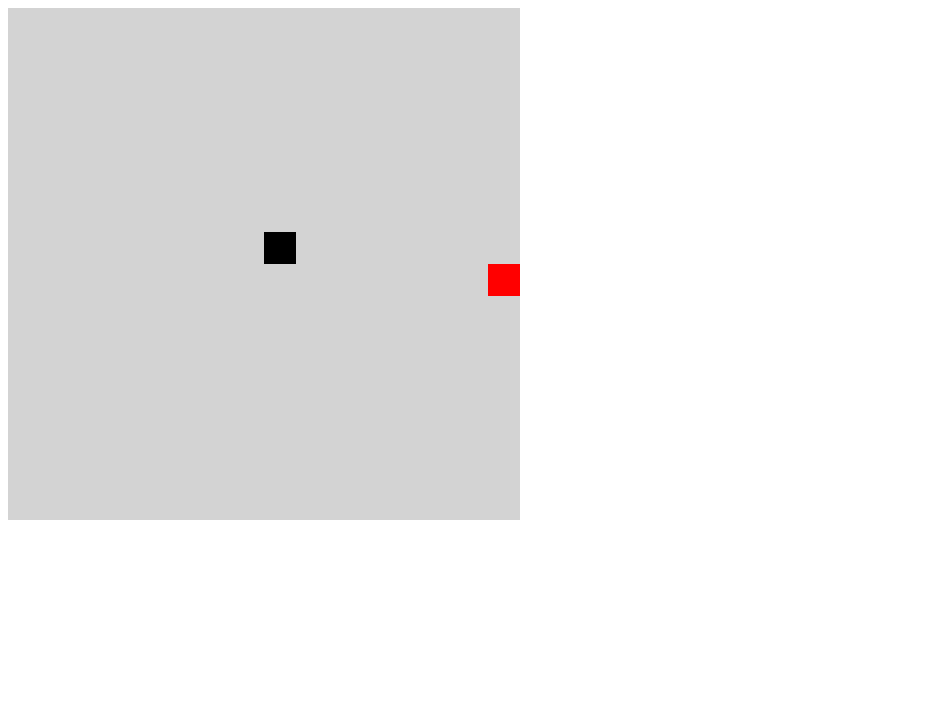
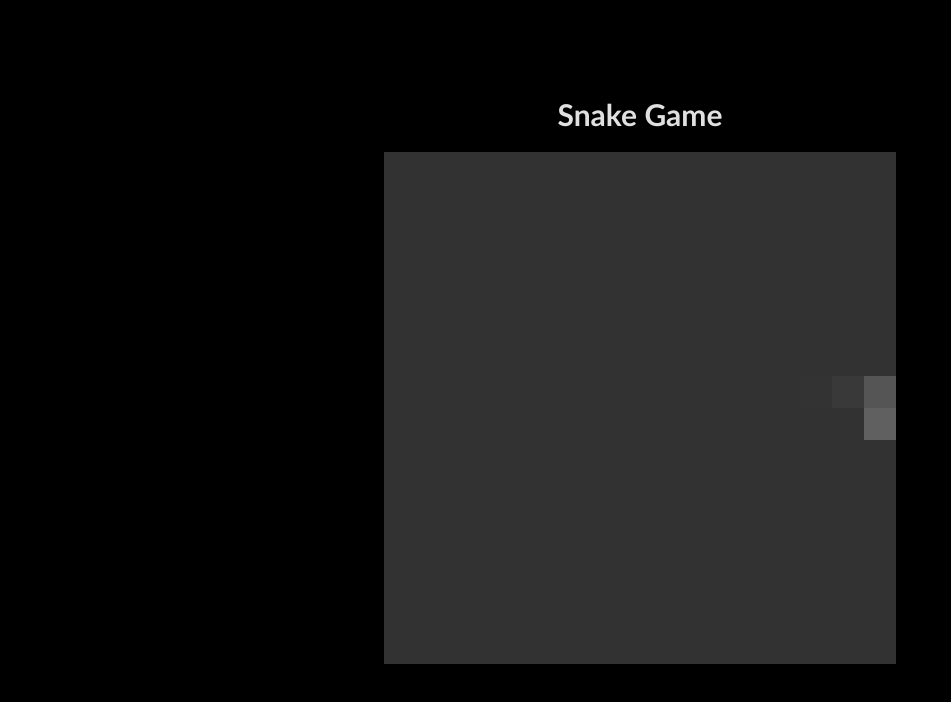
Before and after one commit to rafaelcarbon/estudosDIO, a plain HTML site: page htmlwebdeveloper/snakegame/index.html in a window 1280 px wide. Shown: the whole page, without its empty margins (0-951 px from the left). Drawn offline with Linux system fonts and the light colour scheme; files that its build step writes are made by us from their sources.

Commit message:
Adicionando dificuldade de bordas e dando um estilo

```diff
--- a/htmlwebdeveloper/snakegame/index.html
+++ b/htmlwebdeveloper/snakegame/index.html
@@ -5,7 +5,7 @@
     <meta name="viewport" content="width=device-width, initial-scale=1.0">
     <meta http-equiv="X-UA-COmpatible" content="ie=edge">
 
-    <link rel="stylesheet" href="./img/style/main.css">
+    <link rel="stylesheet" href="./style/main.css">
     <link rel="apple-touch-icon" sizes="180x180" href="./img/apple-touch-icon.png">
     <link rel="icon" type="image/png" sizes="32x32" href="./img/favicon-32x32.png">
     <link rel="icon" type="image/png" sizes="16x16" href="./img/favicon-16x16.png">
@@ -15,7 +15,9 @@
 
 </head>
 <body>
-    <canvas id="snake" width="512" height="512"></canvas>
+    <h1>Snake Game</h1>
+
+    <canvas id="snake" height="512" width="512"></canvas>
 
     <!-- Script -->
     <script defer src="./script/main.js"></script>
--- a/htmlwebdeveloper/snakegame/script/main.js
+++ b/htmlwebdeveloper/snakegame/script/main.js
@@ -9,6 +9,7 @@ let food = {
     y: Math.floor(Math.random() * 15 + 1) * box
 }
 
+background();
 document.addEventListener("keydown", update);
 
 snake[0] = {
@@ -17,19 +18,11 @@ snake[0] = {
     y: 7 * box
 
 }
-
-function background(){
-
-    context.fillStyle = "lightgray";
-    context.fillRect(0, 0, 16 * box, 16 * box);
-
-}
-
 function makesnake(){
 
     for(i=0; i < snake.length; i++){
 
-        context.fillStyle = "black";
+        context.fillStyle = "#E0E0E0";
         context.fillRect(snake[i].x, snake[i].y, box, box);
 
     }
@@ -37,10 +30,18 @@ function makesnake(){
 
 function newfood(){
 
-    context.fillStyle = "red";
+    context.fillStyle = "#606060";
     context.fillRect(food.x, food.y, box, box)
 
 }
+function background(){
+
+    context.fillStyle = "rgba(50, 50, 50, 0.8)";
+    context.fillRect(0, 0, 16 * box, 16 * box);
+
+}
+
+
 
 function update(event){
 
@@ -52,21 +53,28 @@ function update(event){
 
 function start(){
 
-    if(snake[0].x > 15 * box && direction == "right") snake[0].x = 0;
-    if(snake[0].x < 0 && direction == "left") snake[0].x = 16 * box;
-    if(snake[0].y > 15 * box && direction == "down") snake[0].y = 0;
-    if(snake[0].y < 0 && direction == "up") snake[0].y = 16 * box;
+    // if(snake[0].x > 15 * box && direction == "right") snake[0].x = 0;
+    // if(snake[0].x < 0 && direction == "left") snake[0].x = 16 * box;
+    // if(snake[0].y > 15 * box && direction == "down") snake[0].y = 0;
+    // if(snake[0].y < 0 && direction == "up") snake[0].y = 16 * box;
+
+    if((snake[0].x > 15 * box && direction == "right") || (snake[0].x < 0 && direction == "left") || (snake[0].y > 15 * box && direction == "down") || (snake[0].y < 0 && direction == "up")) {
+        clearInterval(game);
+        alert("Game Over");
+
+    }
+
 
     for(i = 1; i < snake.length; i++){
         if(snake[0].x == snake[i].x && snake[0].y == snake[i].y){
         clearInterval(game);
-        alert("Game Over!");
+        alert("Game Over");
     }
     }
+    background();
+    newfood();
+    makesnake();
 
-    background();
-    makesnake();
-    newfood();
 
     let snakeX = snake[0].x;
     let snakeY = snake[0].y;
--- a/htmlwebdeveloper/snakegame/style/main.css
+++ b/htmlwebdeveloper/snakegame/style/main.css
@@ -0,0 +1,20 @@
+h1{
+    margin: 0 0 20px 0;
+    padding: 0;
+    font-family:'Trebuchet MS', 'Lucida Sans Unicode', 'Lucida Grande', 'Lucida Sans', Arial, sans-serif;
+    font-size: 30px;
+    color: #E0E0E0;
+
+}
+
+body{
+    margin: 0;
+    padding: 0;
+    height: 95vh;
+    width: 95;
+    display: flex;
+    justify-content: center;
+    align-items: center;
+    flex-direction: column;
+    background-color: #000000;
+}
```
